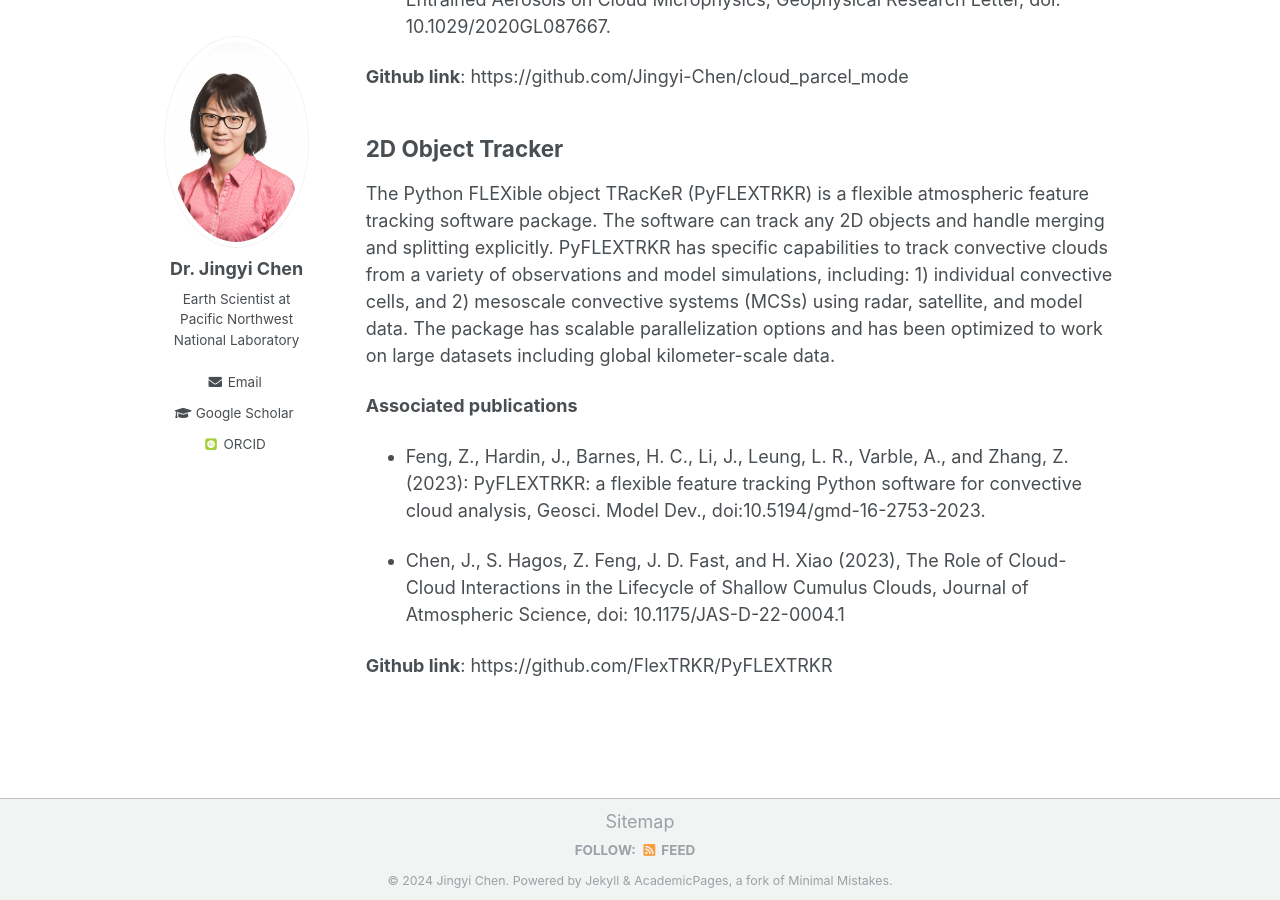
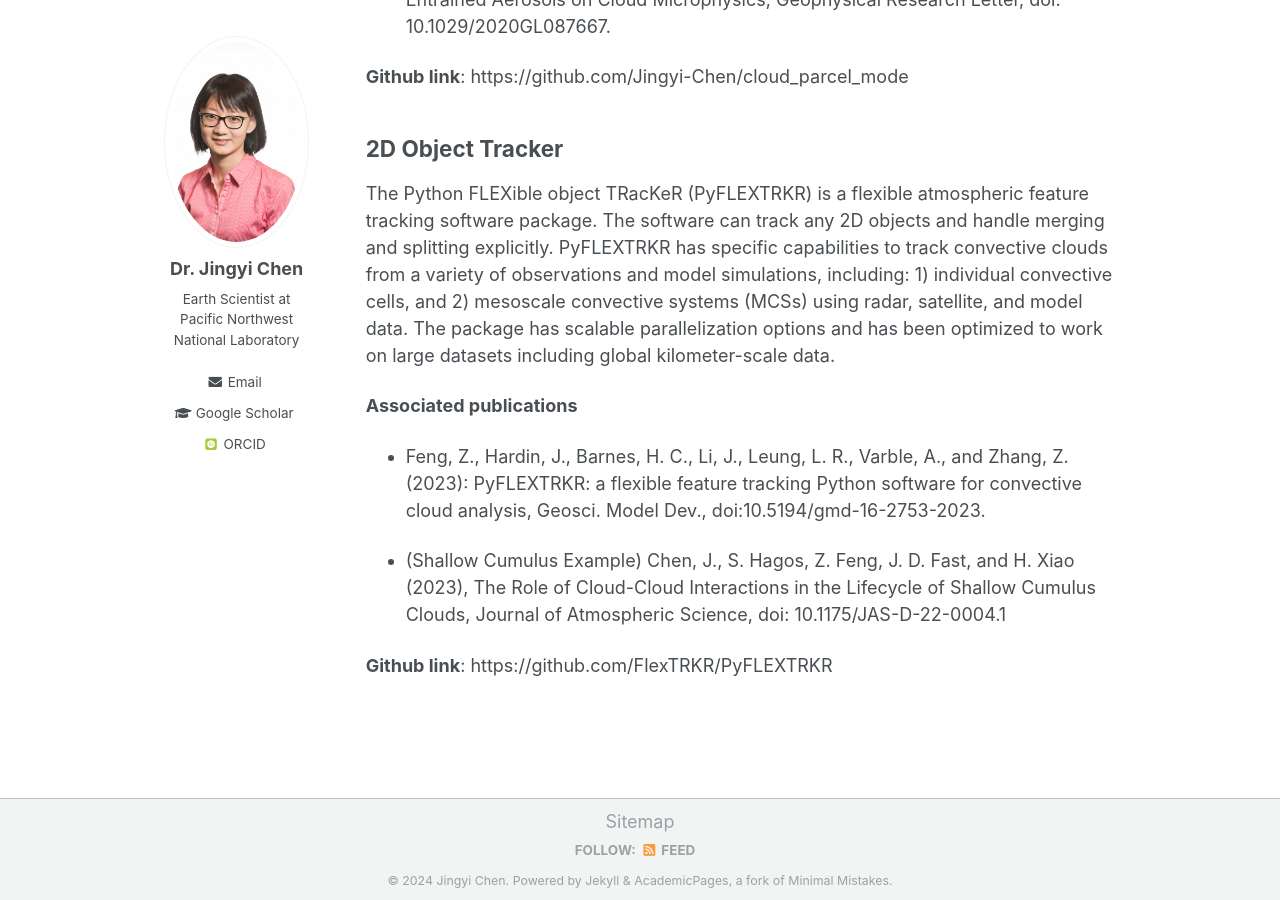
Before and after one commit to Jingyi-Chen/jingyi-chen.github.io, a Jekyll site: the page built from _pages/codes.md, in a window 1280 px wide and 900 px high, scrolled down 830 px. Built offline with Jekyll 4.4.1, drawn with Linux system fonts in a browser that asks for light colours; some web fonts are replaced.

Commit message:
Update codes.md

```diff
--- a/_pages/codes.md
+++ b/_pages/codes.md
@@ -32,6 +32,6 @@ PyFLEXTRKR has specific capabilities to track convective clouds from a variety o
 
 - Feng, Z., Hardin, J., Barnes, H. C., Li, J., Leung, L. R., Varble, A., and Zhang, Z. (2023): PyFLEXTRKR: a flexible feature tracking Python software for convective cloud analysis, Geosci. Model Dev., doi:10.5194/gmd-16-2753-2023.
 
-- Chen, J., S. Hagos, Z. Feng, J. D. Fast, and H. Xiao (2023), The Role of Cloud-Cloud Interactions in the Lifecycle of Shallow Cumulus Clouds, Journal of Atmospheric Science, doi: 10.1175/JAS-D-22-0004.1
+- (Shallow Cumulus Example) Chen, J., S. Hagos, Z. Feng, J. D. Fast, and H. Xiao (2023), The Role of Cloud-Cloud Interactions in the Lifecycle of Shallow Cumulus Clouds, Journal of Atmospheric Science, doi: 10.1175/JAS-D-22-0004.1
 
 **Github link**: https://github.com/FlexTRKR/PyFLEXTRKR
```
